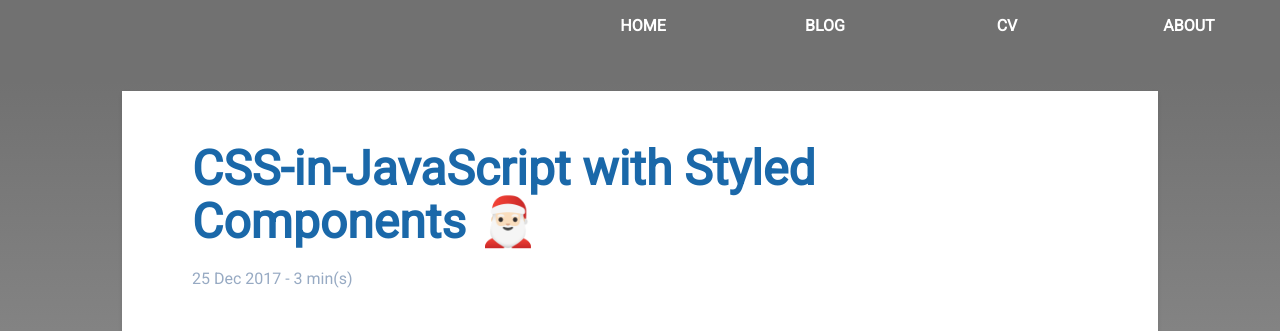
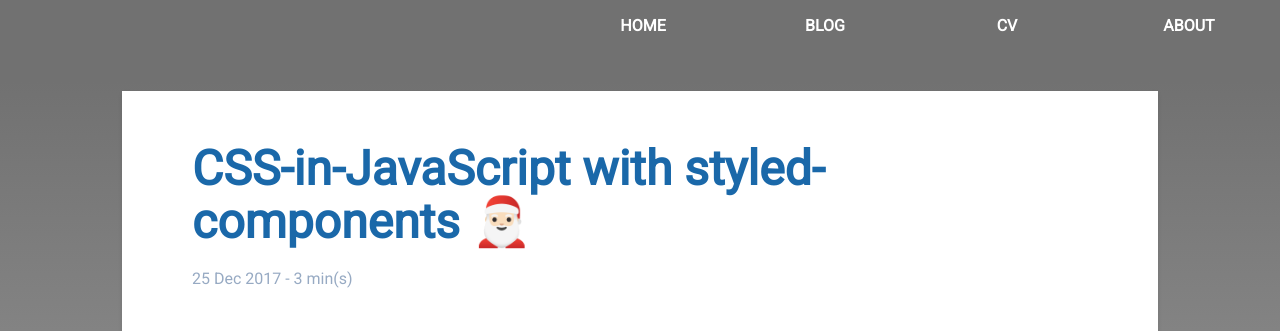
Before and after one commit to caroleolivier/caroleolivier.github.io, a Jekyll site: the page built from _posts/2017-12-25-css-in-javascript-with-styled-components.md, in a window 1280 px wide. Shown: the top 331 px of the page. Built offline with Jekyll 4.4.1, drawn with Linux system fonts in a browser that asks for light colours.

```diff
--- a/_posts/2017-12-25-css-in-javascript-with-styled-components.md
+++ b/_posts/2017-12-25-css-in-javascript-with-styled-components.md
@@ -1,6 +1,6 @@
 ---
 layout: post
-title: CSS-in-JavaScript with Styled Components 🎅🏻
+title: CSS-in-JavaScript with styled-components 🎅🏻
 date: 2017-12-25
 ---
 
```
